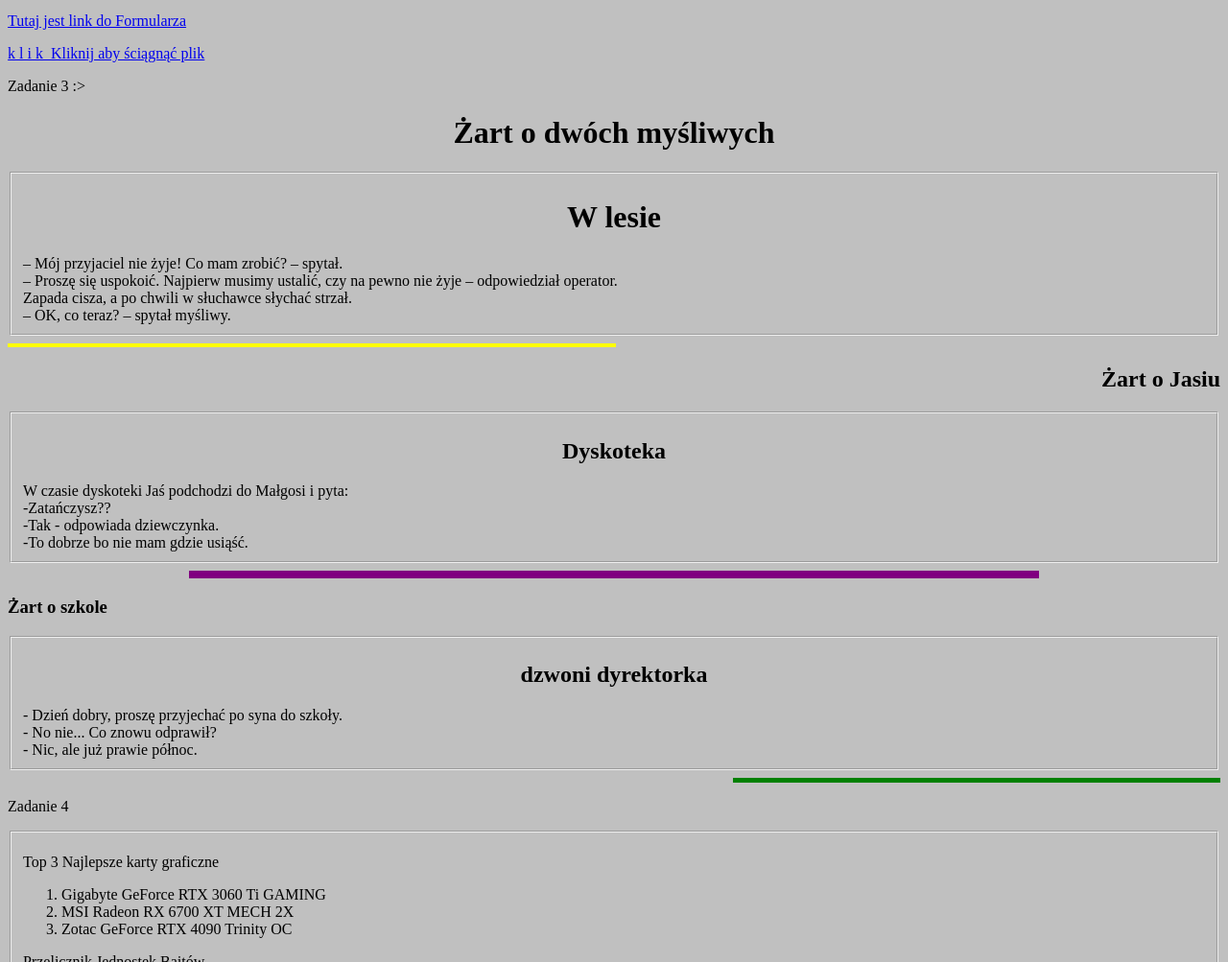
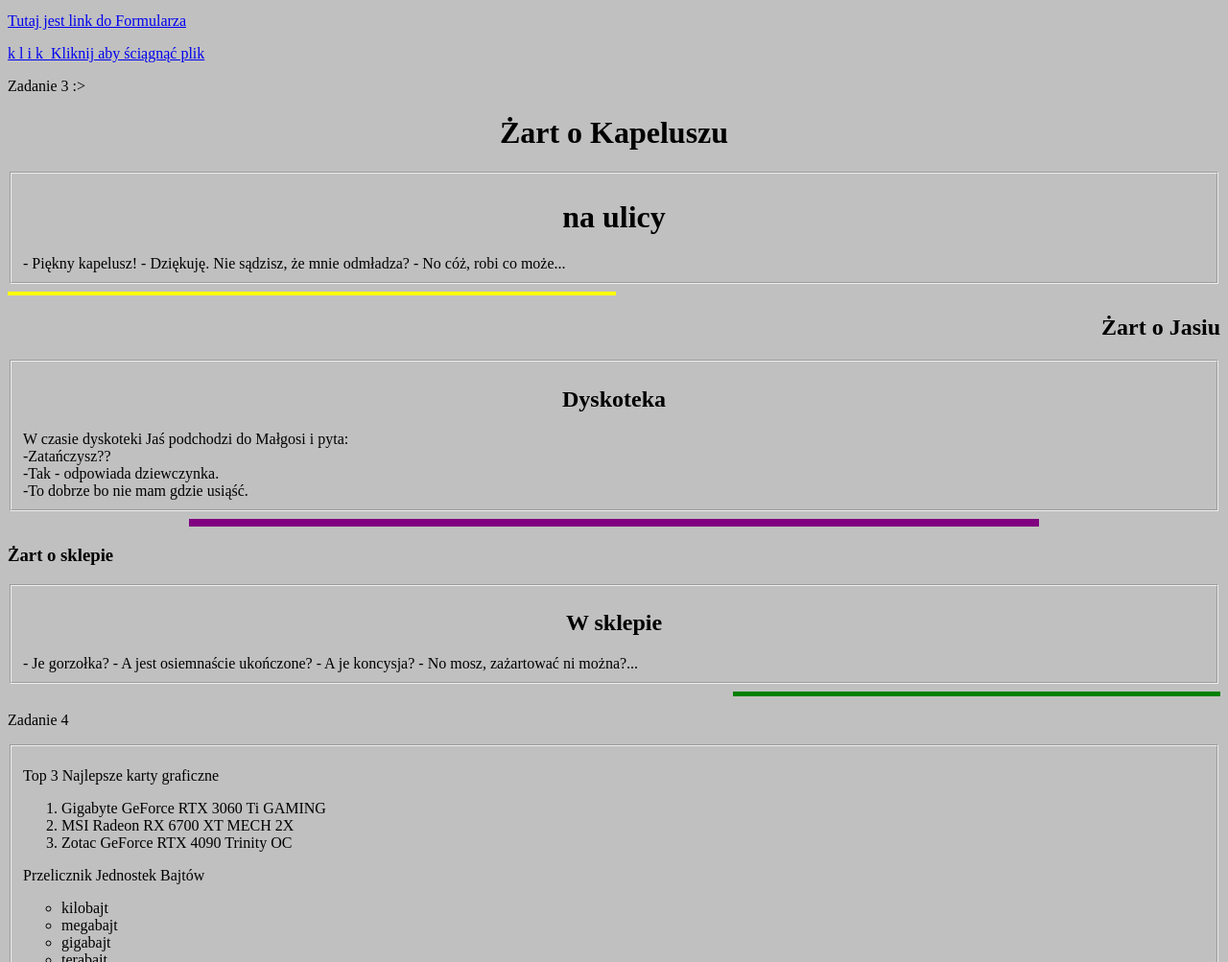
Before and after one commit to Shadowo31/Zadania, a plain HTML site: page index.html in a window 1280 px wide. Shown: the part 1840-2843 px from the top of the page at 96% size. Drawn offline with Linux system fonts and the light colour scheme.

Commit message:
Update index.html

```diff
--- a/index.html
+++ b/index.html
@@ -65,13 +65,12 @@ Remigiusz Rola
 
 <body bgcolor="silver">Zadanie 3 :></body>
 
-<h1 align="center">Żart o dwóch myśliwych</h1>
+<h1 align="center">Żart o Kapeluszu</h1>
       <FIELDSET>
-       <h1 align="center"><LEGEND> W lesie </LEGEND></h1>
- – Mój przyjaciel nie żyje! Co mam zrobić? – spytał.<br>
-– Proszę się uspokoić. Najpierw musimy ustalić, czy na pewno nie żyje – odpowiedział operator.<br>
-Zapada cisza, a po chwili w słuchawce słychać strzał.<br>
-– OK, co teraz? – spytał myśliwy.<br>
+       <h1 align="center"><LEGEND> na ulicy </LEGEND></h1>
+- Piękny kapelusz!
+- Dziękuję. Nie sądzisz, że mnie odmładza?
+- No cóż, robi co może...
       </fieldset>
 <HR SIZE=4 WIDTH=50% ALIGN=LEFT COLOR=yellow>
  <h2 align="right">Żart o Jasiu</h2>
@@ -83,12 +82,13 @@ W czasie dyskoteki Jaś podchodzi do Małgosi i pyta:<br>
 -To dobrze bo nie mam gdzie usiąść.<br>
       </fieldset>
     <HR SIZE=8 WIDTH=70% ALIGN=center COLOR=purple>
-	<h3 align="left">Żart o szkole</h3>
+	<h3 align="left">Żart o sklepie</h3>
  	  <fieldset>
-	  <h2 align="center"><legend>dzwoni dyrektorka </legend></h2>
-- Dzień dobry, proszę przyjechać po syna do szkoły.<br>
-- No nie... Co znowu odprawił?<br>
-- Nic, ale już prawie północ.<br>
+	  <h2 align="center"><legend>W sklepie </legend></h2>
+- Je gorzołka?
+- A jest osiemnaście ukończone?
+- A je koncysja?
+- No mosz, zażartować ni można?...
       </fieldset>
 	  <HR size=5 width=40% align=right color=green>
 
```
